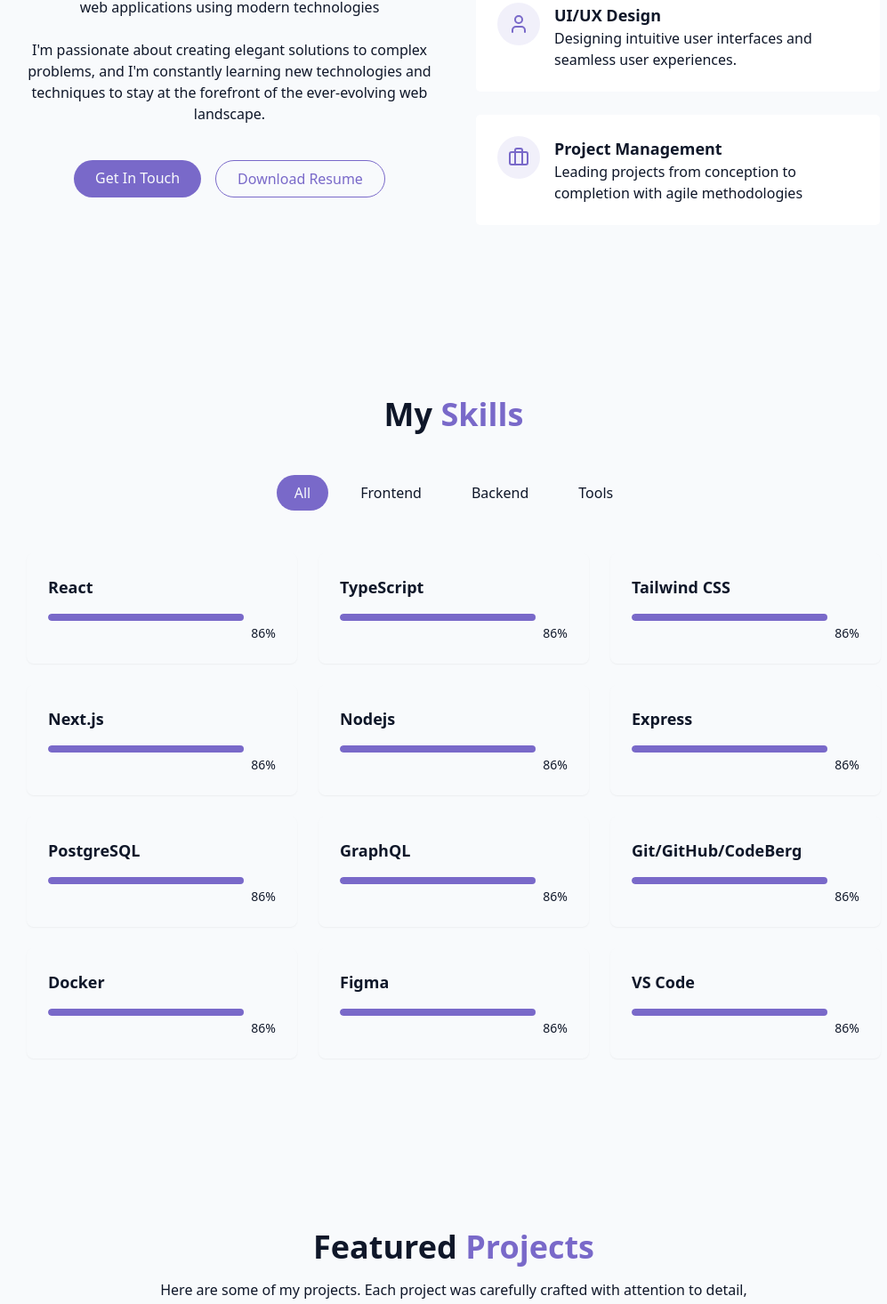
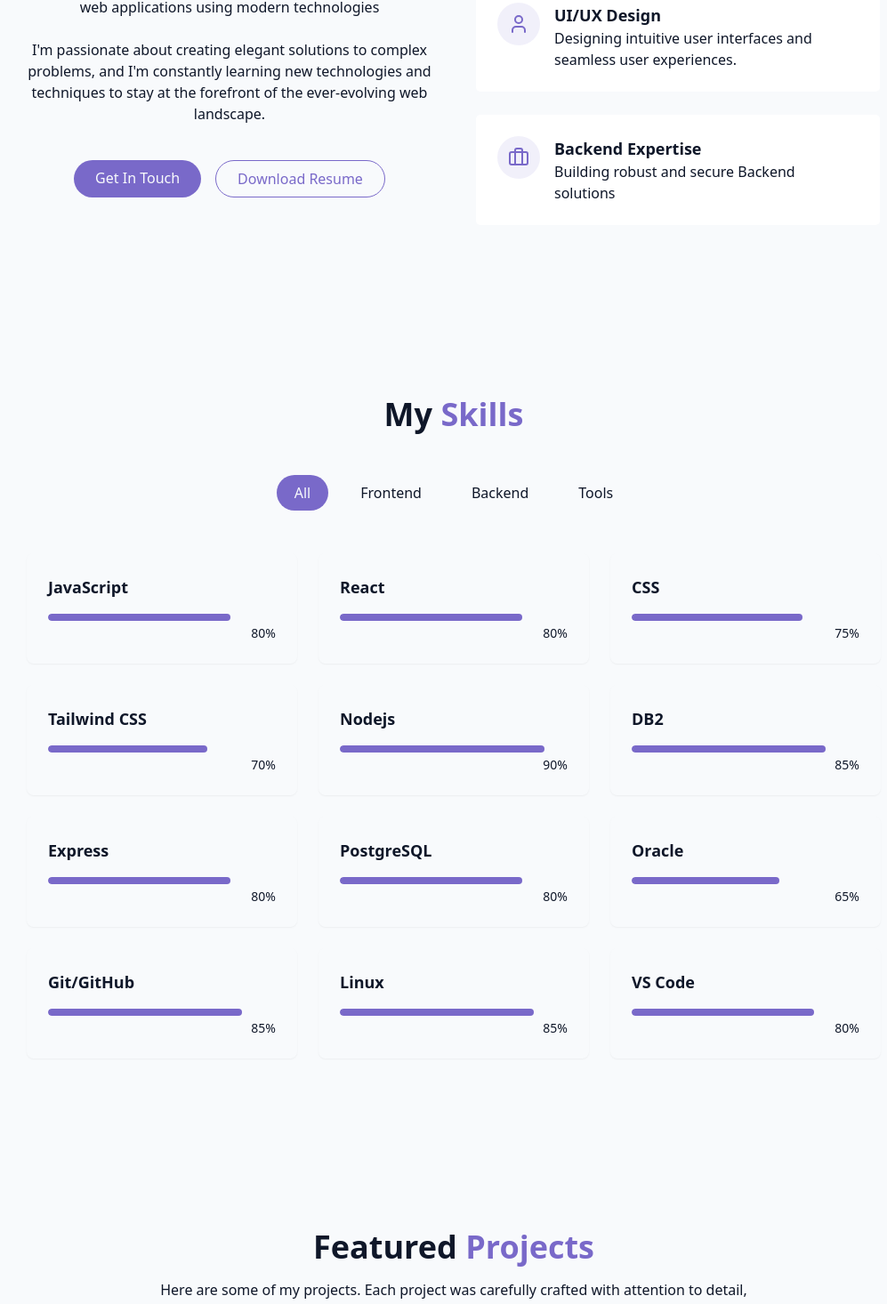
Before and after one commit to mario505/portfolio, a React (Vite) app: page / in a window 1280 px wide. Shown: the part 1156-2622 px from the top of the page at 89% size, without its empty margins (130-1127 px from the left). Built offline with nearby package versions, Linux system fonts and the light colour scheme.

Commit message:
update data on SkillSection.jsx, AboutSection.jsx and ContactSection.jsx

```diff
--- a/src/components/AboutSection.jsx
+++ b/src/components/AboutSection.jsx
@@ -87,10 +87,9 @@ export default function AboutSection() {
                 </div>
 
                 <div className="text-left ">
-                  <h4 className="font-semibold text-lg">Project Management</h4>
+                  <h4 className="font-semibold text-lg">Backend Expertise</h4>
                   <p className="text-muted-foreground">
-                    Leading projects from conception to completion with agile
-                    methodologies
+                    Building robust and secure Backend solutions
                   </p>
                 </div>
               </div>
--- a/src/components/ContactSection.jsx
+++ b/src/components/ContactSection.jsx
@@ -26,13 +26,13 @@ export default function ContactSection() {
                 <div>
                   <h4 className="font-medium">Email</h4>
                   <a
-                    href="mail:hellowordl@hgmail.com"
+                    /*  href="mail:m505dp23@gmail.com" */
                     className={cn(
                       "text-muted-foreground hover:text-primary",
                       "transitions-colors",
                     )}
                   >
-                    Mario-505@gmail
+                    m505dp23@gmail.com
                   </a>
                 </div>
               </div>
@@ -44,7 +44,7 @@ export default function ContactSection() {
                 <div>
                   <h4 className="font-medium">Phone</h4>
                   <a
-                    href="tel: 12345311"
+                    /*                     href="tel: 12345311" */
                     className={cn(
                       "text-muted-foreground hover:text-primary",
                       "transitions-colors",
--- a/src/components/SkillSection.jsx
+++ b/src/components/SkillSection.jsx
@@ -2,31 +2,32 @@ import { useState } from "react";
 import { cn } from "../lib/utils";
 
 const skills = [
-    {name : "React", level: 86, Category: "frontend"},
-    {name : "TypeScript", level: 86, Category: "frontend"},
-    {name : "Tailwind CSS", level: 86, Category: "frontend"},
-    {name : "Next.js", level: 86, Category: "frontend"},
+  { name: "JavaScript", level: 80, Category: "frontend" },
+  { name: "React", level: 80, Category: "frontend" },
+  { name: "CSS", level: 75, Category: "frontend" },
+  { name: "Tailwind CSS", level: 70, Category: "frontend" },
 
   // Backend
-    {name : "Nodejs", level: 86, Category: "backend"},
-    {name : "Express", level: 86, Category: "backend"},
-    {name : "PostgreSQL", level: 86, Category: "backend"},
-    {name : "GraphQL", level: 86, Category: "backend"},
+  { name: "Nodejs", level: 90, Category: "backend" },
+  { name: "DB2", level: 85, Category: "backend" },
+  { name: "Express", level: 80, Category: "backend" },
+  { name: "PostgreSQL", level: 80, Category: "backend" },
+  { name: "Oracle", level: 65, Category: "backend" },
 
   // Tools
-    {name : "Git/GitHub/CodeBerg", level: 86, Category: "tools"},
-    {name : "Docker", level: 86, Category: "tools"},
-    {name : "Figma", level: 86, Category: "tools"},
-    {name : "VS Code", level: 86, Category: "tools"}
-]
+  { name: "Git/GitHub", level: 85, Category: "tools" },
+  { name: "Linux", level: 85, Category: "tools" },
+  { name: "VS Code", level: 80, Category: "tools" },
+];
 
 const categories = ["all", "frontend", "backend", "tools"];
 
 export default function SkillsSection() {
-
   const [activeCategory, setActiveCategory] = useState("all");
 
-    const filteredSkills = skills.filter((skill) => activeCategory === "all" || skill.Category === activeCategory);
+  const filteredSkills = skills.filter(
+    (skill) => activeCategory === "all" || skill.Category === activeCategory,
+  );
 
   return (
     <section id="skills" className="py-24 px-4 relative bg-secondary/30">
@@ -37,30 +38,39 @@ export default function SkillsSection() {
 
         <div className="flex flex-wrap justify-center gap-4 mb-12">
           {categories.map((category, key) => (
-                        <button key={key}
-                            onClick={()=> setActiveCategory(category)}
-                            className={cn("px-5 py-2 rounded-full transition-colors",
+            <button
+              key={key}
+              onClick={() => setActiveCategory(category)}
+              className={cn(
+                "px-5 py-2 rounded-full transition-colors",
                 "duration-300 capitalize",
-                                activeCategory === category ?
-                                "bg-primary text-primary-foreground" :
-                                "bg-secondary/70 text-foreground hover:bd-secondary"
-                            )} >
+                activeCategory === category
+                  ? "bg-primary text-primary-foreground"
+                  : "bg-secondary/70 text-foreground hover:bd-secondary",
+              )}
+            >
               {category}
             </button>
           ))}
         </div>
 
         <div className="grid grid-cols-1 sm:grid-cols-2 lg:grid-cols-3 gap-6">
-                    {filteredSkills.map((skill,key) => (
-                        <div key={key} className="bg-card p-6 rounded-lg shadow-xs card-hover">
+          {filteredSkills.map((skill, key) => (
+            <div
+              key={key}
+              className="bg-card p-6 rounded-lg shadow-xs card-hover"
+            >
               <div className="text-left mb-4">
                 <h3 className="font-semibold text-lg">{skill.name}</h3>
               </div>
               <div className="w-full bg-secondary/50 h-2 rounded-full overflow-hidden">
                 <div
-                                    className={cn("bg-primary h-2 rounded-full origin-left",
-                                        "animate-[grow_1.5s_ease_out")}
-                                    style={{width: skill.level + "%"}} />
+                  className={cn(
+                    "bg-primary h-2 rounded-full origin-left",
+                    "animate-[grow_1.5s_ease_out",
+                  )}
+                  style={{ width: skill.level + "%" }}
+                />
               </div>
 
               <div className="text-right mt-1">
```
Lines whose indentation alone changed are shown as unchanged.
